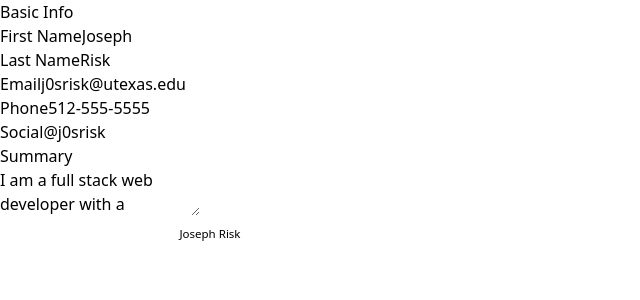
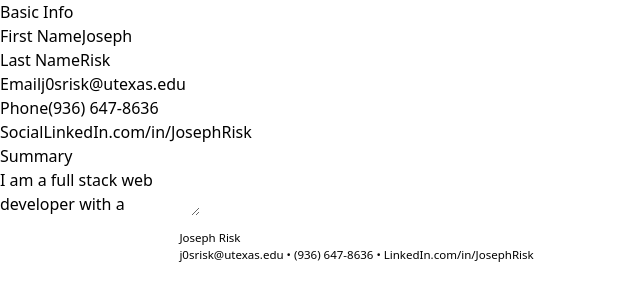
Before and after one commit to j0srisk/cv-application, a React (Vite) app: page / in a window 1280 px wide. Shown: the top 300 px of the page, without its empty margins (0-640 px from the left). Built offline with nearby package versions, Linux system fonts and the light colour scheme.

Commit message:
started McCombs resume formatting

```diff
--- a/src/App.jsx
+++ b/src/App.jsx
@@ -7,8 +7,8 @@ function App() {
     firstName: 'Joseph',
     lastName: 'Risk',
     email: 'j0srisk@utexas.edu',
-    phone: '512-555-5555',
-    social: '@j0srisk',
+    phone: '(936) 647-8636',
+    social: 'LinkedIn.com/in/JosephRisk',
   });
 
   const [summary, setSummary] = useState({
--- /dev/null
+++ b/src/components/McCombsResume.jsx
@@ -0,0 +1,11 @@
+/* eslint-disable react/prop-types */
+function McCombsResume({basicInfo}) {
+    return(
+        <div className="flex flex-col p-[.5in] w-full">
+            <h1 className="text-[18pt] text-center font-bold">{basicInfo.firstName} {basicInfo.lastName}</h1>
+            <p className="text-[10.5pt] text-center">{basicInfo.email} • {basicInfo.phone} • {basicInfo.social}</p>
+        </div>
+    )
+}
+
+export default McCombsResume;
--- a/src/components/Previewer.jsx
+++ b/src/components/Previewer.jsx
@@ -1,5 +1,7 @@
 /* eslint-disable react/prop-types */
 import { useRef, useState, useEffect } from 'react';
+
+import McCombsResume from './McCombsResume';
 
 function Previewer({ basicInfo }) {
     const [horizontalScale, setHorizontalScale] = useState(1);
@@ -32,7 +34,7 @@ function Previewer({ basicInfo }) {
     return(
     <div className="aspect-[8.5/11] rounded-lg bg-white shadow-lg">
         <div  style={{ transform: `scale(${horizontalScale.toFixed(6)})` }} className="flex relative w-[8.5in] h-[11in] origin-top-left">
-            <h1 className="text-[18pt] font-bold">{basicInfo.firstName} {basicInfo.lastName}</h1>
+            <McCombsResume basicInfo={basicInfo}/>
         </div>
     </div>
     )
```
